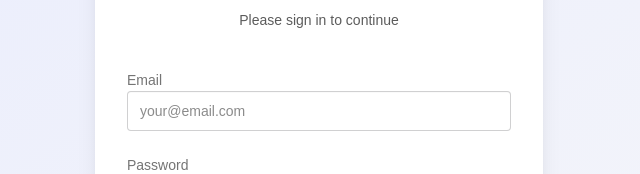
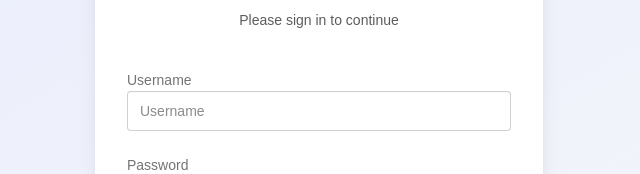
Before and after one commit to AdeepaK2/SpiritX_Xtruders_01, a Next.js app: page /Login in a window 1280 px wide. Shown: the part 177-351 px from the top of the page, without its empty margins (321-961 px from the left). Built offline with nearby package versions, Linux system fonts and the light colour scheme.

Commit message:
Fixed UI issue

```diff
--- a/src/app/Login/page.tsx
+++ b/src/app/Login/page.tsx
@@ -7,7 +7,7 @@ import { Toaster, toast } from "react-hot-toast";
 import { useRouter } from "next/navigation";
 
 export default function LoginPage() {
-    const [email, setEmail] = useState("");
+    const [username, setUsername] = useState("");
     const [password, setPassword] = useState("");
     const [showPassword, setShowPassword] = useState(false);
     const [isLoading, setIsLoading] = useState(false);
@@ -16,7 +16,7 @@ export default function LoginPage() {
 
     // Validation states
     const [errors, setErrors] = useState({
-        email: "",
+        username: "",
         password: "",
         form: "",
         passwordRequirements: {
@@ -26,23 +26,6 @@ export default function LoginPage() {
             specialChar: false
         }
     });
-
-    // Real-time validation for email
-    useEffect(() => {
-        if (email) {
-            if (!/\S+@\S+\.\S+/.test(email)) {
-                setErrors(prev => ({
-                    ...prev,
-                    email: "Email is invalid"
-                }));
-            } else {
-                setErrors(prev => ({
-                    ...prev,
-                    email: ""
-                }));
-            }
-        }
-    }, [email]);
 
     // Real-time validation for password
     useEffect(() => {
@@ -71,7 +54,7 @@ export default function LoginPage() {
     // Complete form validation before submission
     const validateForm = () => {
         const newErrors = {
-            email: "",
+            username: "",
             password: "",
             form: "",
             passwordRequirements: errors.passwordRequirements || {
@@ -84,12 +67,9 @@ export default function LoginPage() {
 
         let isValid = true;
 
-        // Email validation
-        if (!email) {
-            newErrors.email = "Email is required";
-            isValid = false;
-        } else if (!/\S+@\S+\.\S+/.test(email)) {
-            newErrors.email = "Email is invalid";
+        // Username validation
+        if (!username) {
+            newErrors.username = "Username is required";
             isValid = false;
         }
 
@@ -138,7 +118,7 @@ export default function LoginPage() {
                 headers: {
                     'Content-Type': 'application/json',
                 },
-                body: JSON.stringify({ email, password, rememberMe }),
+                body: JSON.stringify({ username, password, rememberMe }),
             });
 
             const data = await response.json();
@@ -216,18 +196,18 @@ export default function LoginPage() {
                     <form onSubmit={handleSubmit} className="space-y-6">
                         <div className="form-control">
                             <label className="label">
-                                <span className="label-text font-medium">Email</span>
+                                <span className="label-text font-medium">Username</span>
                             </label>
                             <input
-                                type="email"
-                                placeholder="your@email.com"
-                                className={`input input-bordered w-full focus:input-primary transition-all duration-200 ${errors.email ? 'input-error' : ''}`}
-                                value={email}
-                                onChange={(e) => setEmail(e.target.value)}
+                                type="text"
+                                placeholder="Username"
+                                className={`input input-bordered w-full focus:input-primary transition-all duration-200 ${errors.username ? 'input-error' : ''}`}
+                                value={username}
+                                onChange={(e) => setUsername(e.target.value)}
                             />
-                            {errors.email && (
+                            {errors.username && (
                                 <label className="label">
-                                    <span className="label-text-alt text-error">{errors.email}</span>
+                                    <span className="label-text-alt text-error">{errors.username}</span>
                                 </label>
                             )}
                         </div>
```
